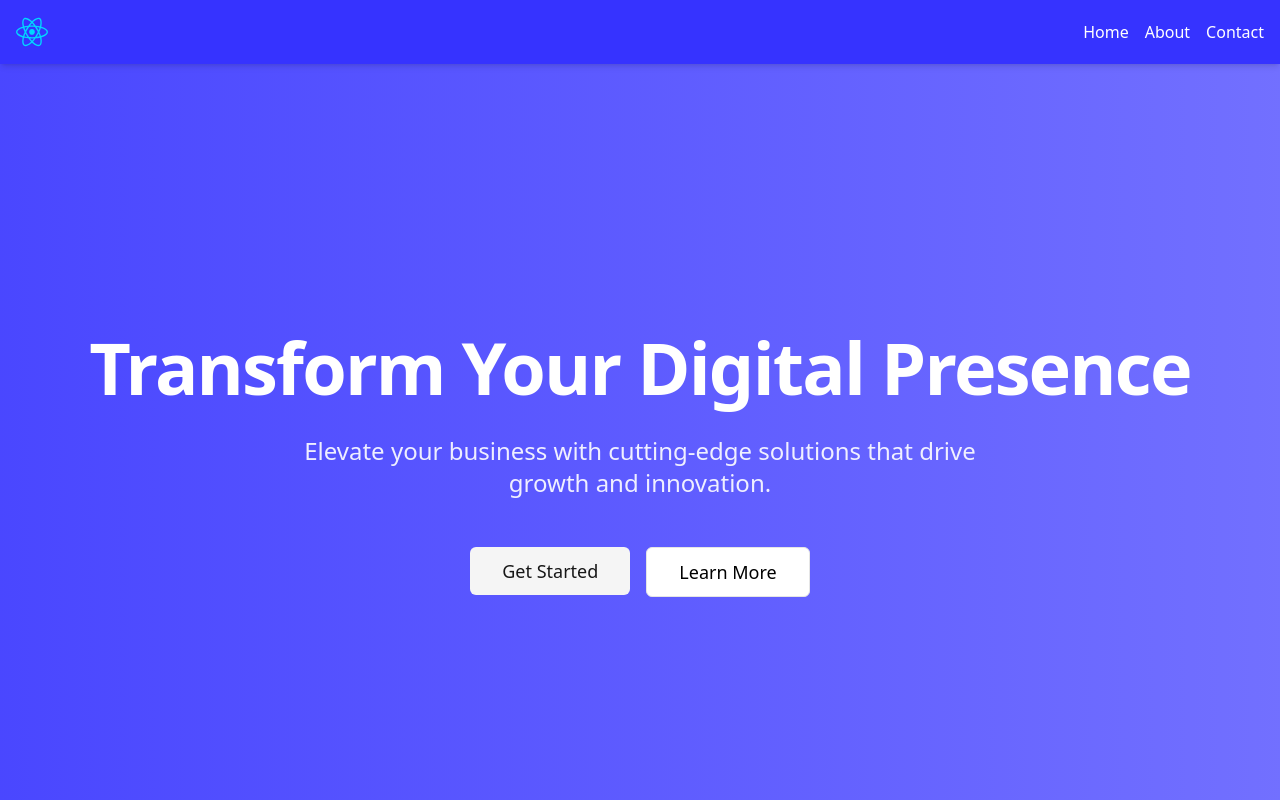
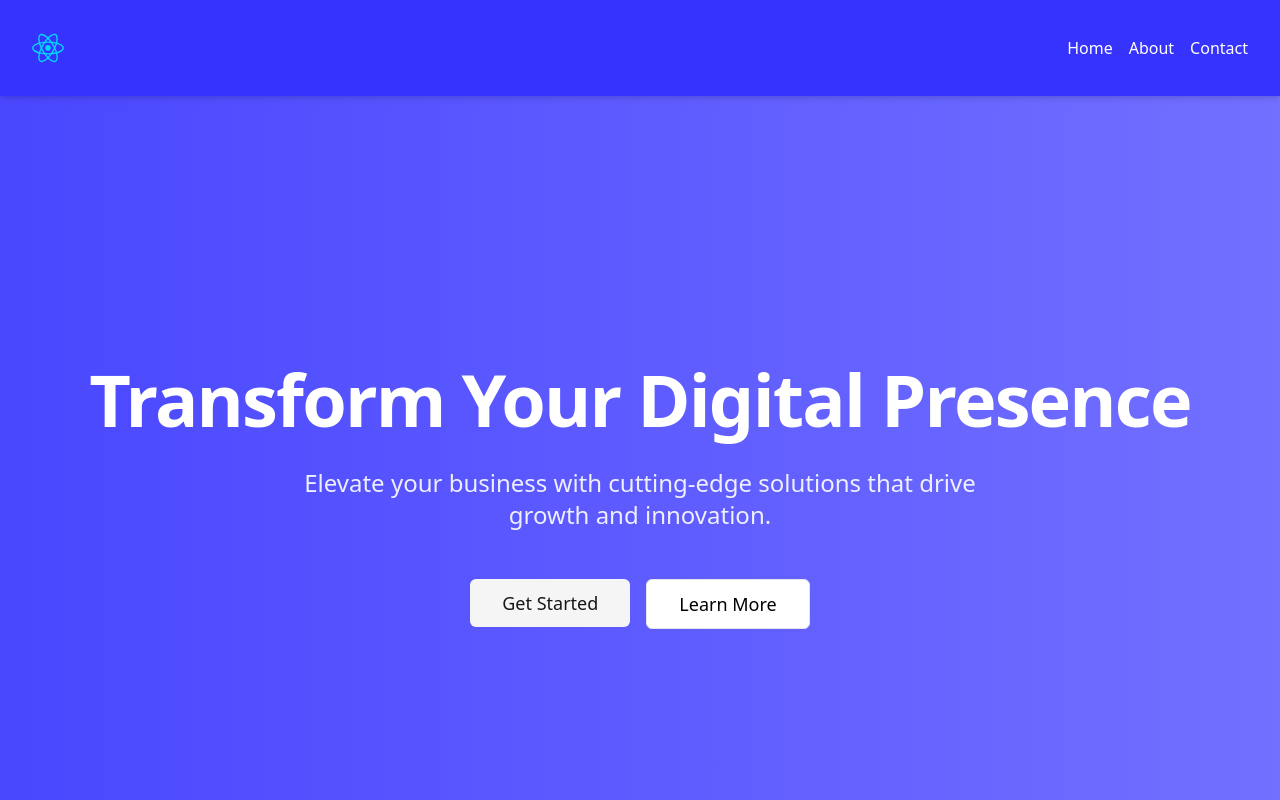
Before and after one commit to helgadigitals/landing-page, a React (Vite) app: page / in a window 1280 px wide. Shown: the top 800 px of the page. Built offline with nearby package versions, Linux system fonts and the light colour scheme.

Commit message:
improved spacing on the Header.tsx component

```diff
--- a/src/components/Header.tsx
+++ b/src/components/Header.tsx
@@ -1,4 +1,4 @@
-import { useState } from 'react'
+import { useState } from 'react';
 import { Link } from 'react-router-dom';
 import logo from './../assets/react.svg';
 import { routes } from './../lib/routes.tsx';
@@ -15,8 +15,8 @@ export default function Header() {
   };
   return (
     <>
-            <header className="sticky top-0 bg-primary shadow-md z-50">
-                <div className="main-header flex justify-between items-center p-4">
+      <header className="sticky top-0 bg-primary shadow-md z-50 p-4">
+        <div className="main-header flex justify-between items-center p-4 container mx-auto">
           <div className="logo">
             <Link to="/">
               <img src={logo} className="w-8 h-8" alt="Logo" />
@@ -97,5 +97,5 @@ export default function Header() {
         </div>
       </header>
     </>
-    )
+  );
 }
```
Lines whose indentation alone changed are shown as unchanged.
